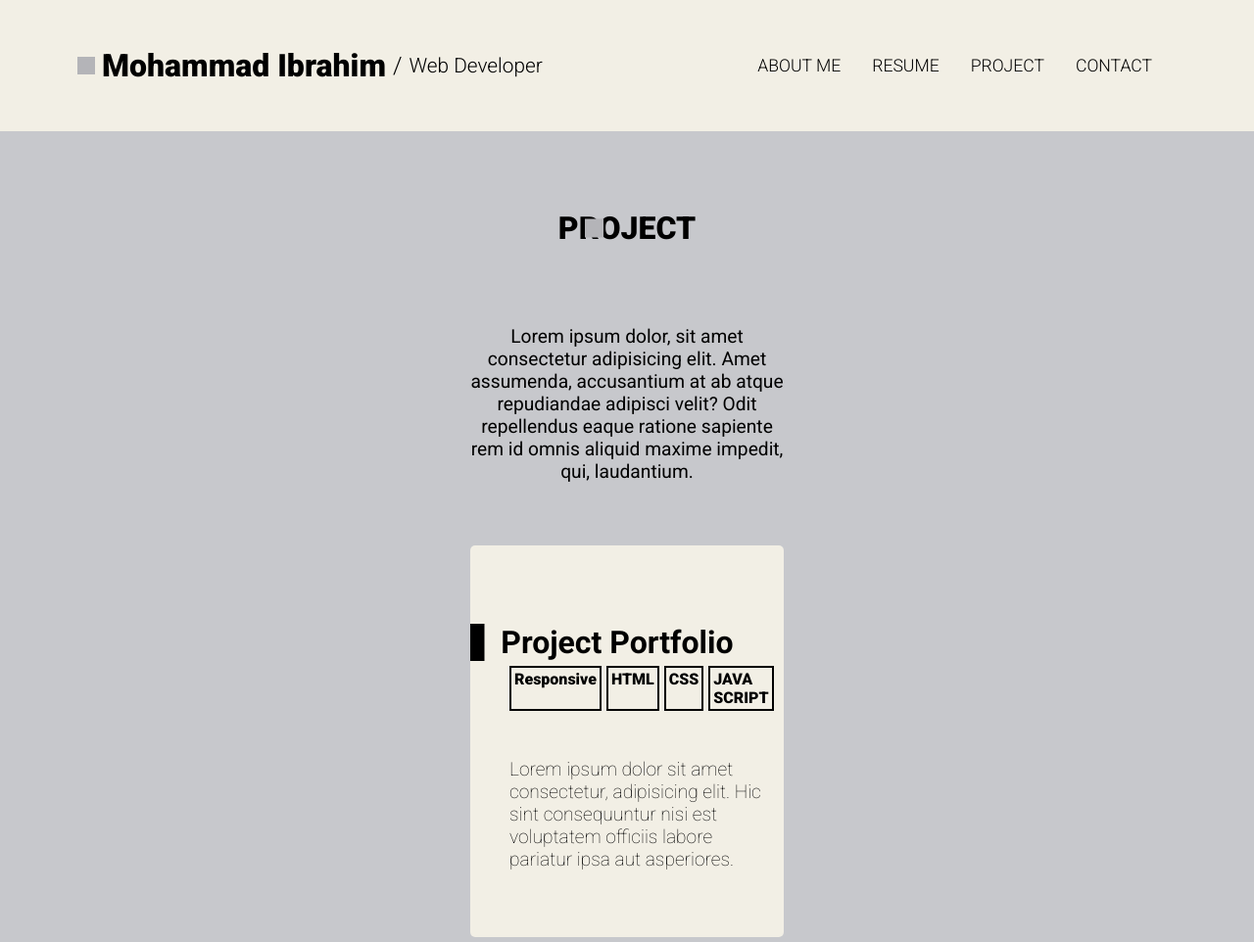
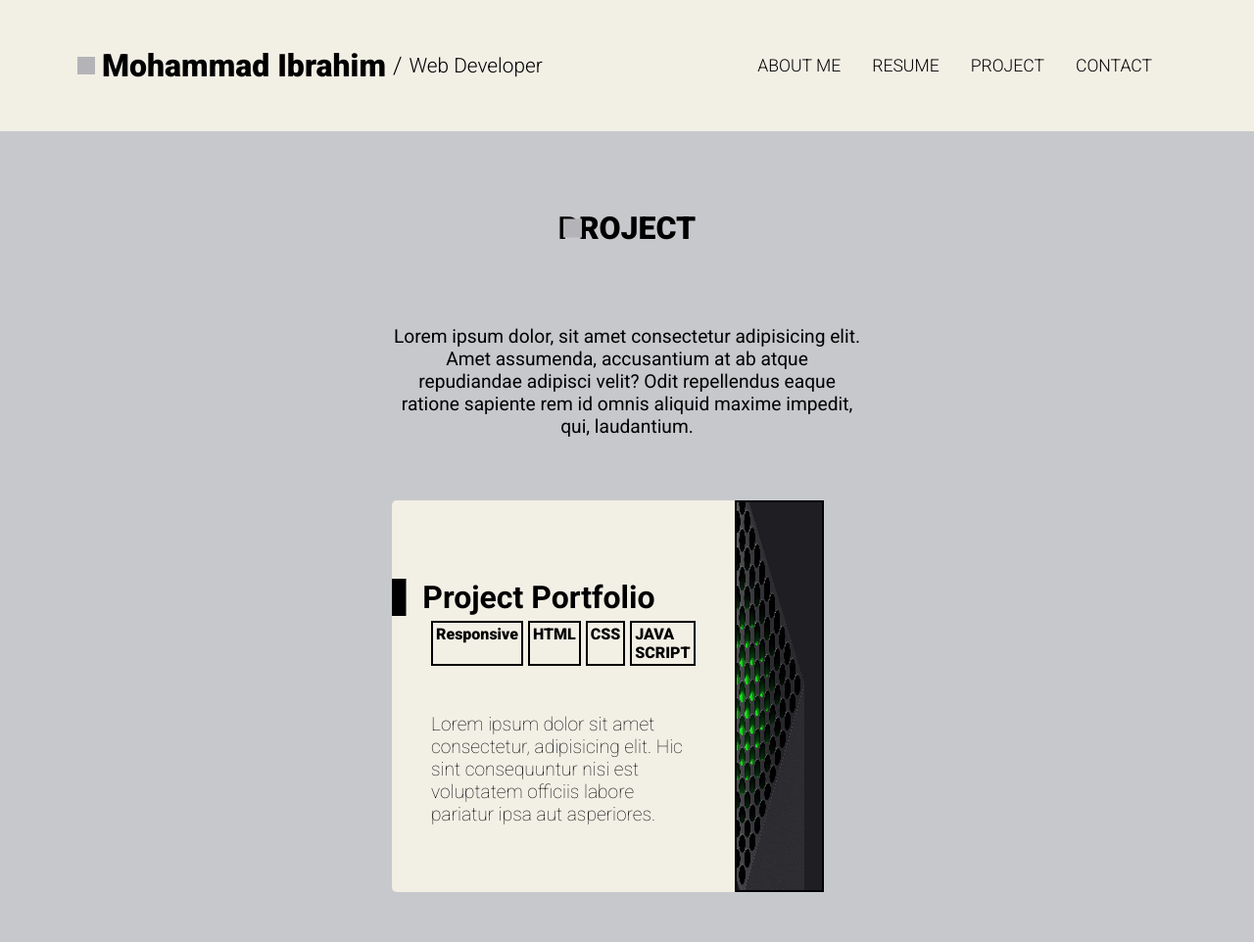
Before and after one commit to MohammadIbrahim99/Project-01, a plain HTML site: page pages/project.html in a window 1280 px wide. Shown: the top 962 px of the page at 98% size. Drawn offline with Linux system fonts and the light colour scheme.

Commit message:
perbaikan

```diff
--- a/style/style.css
+++ b/style/style.css
@@ -429,7 +429,7 @@ body {
 .hero-project {
   width: 100%;
   background-color: var(--collorThird);
-  padding: 5rem 30rem;
+  padding: 5rem 25rem;
 }
 
 .tag-project {
```
